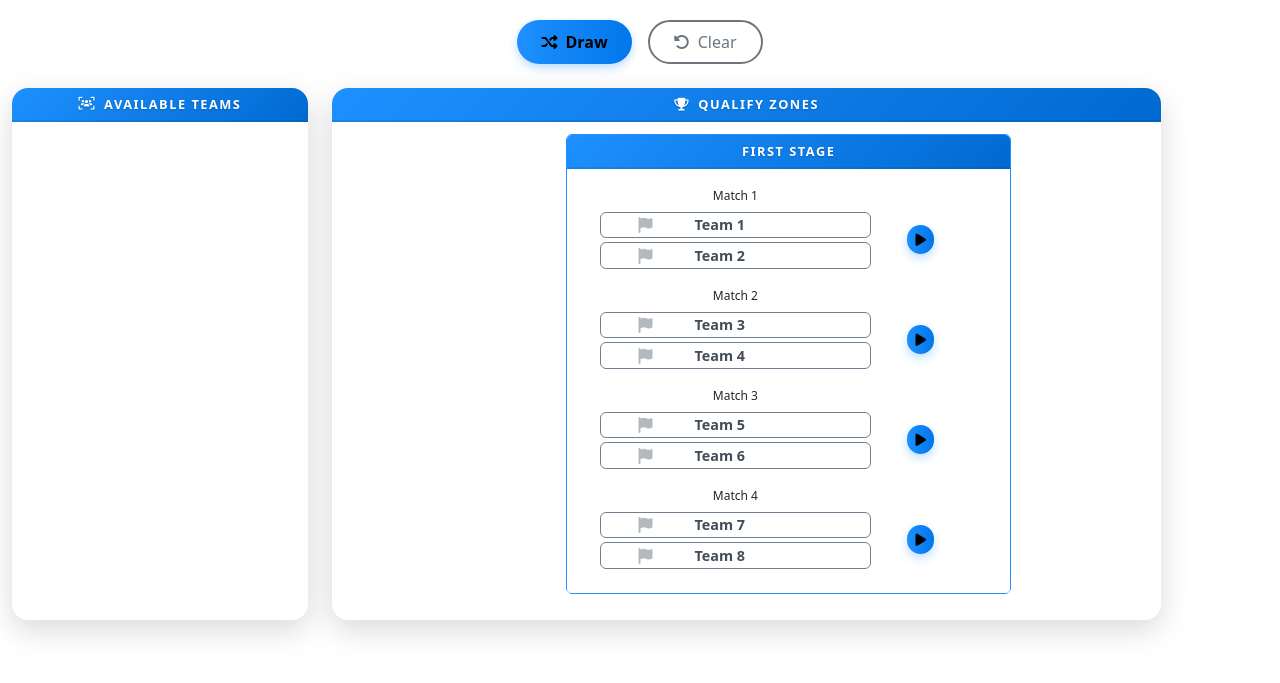
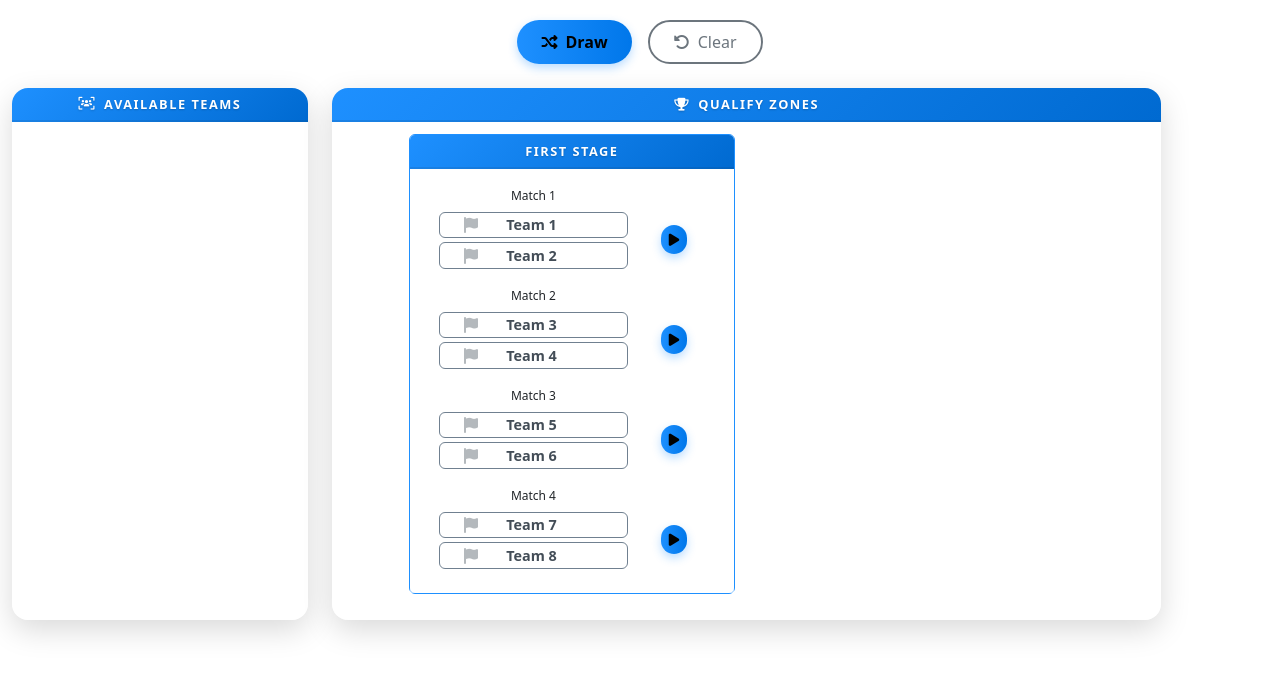
Before and after one commit to jcarayacorrea/PES2020RTWC, a Django app: template templates/europa/playoff.html in a window 1280 px wide. Shown: the part 203-886 px from the top of the page. Run offline with Django 4.2, Linux system fonts and the light colour scheme; the template is opened without the code that fills it, so the values that code supplies are empty; style sheets or scripts are compiled from the project's sources; some libraries are stand-ins or nearby versions.

Commit message:
upgrade playoff look and fill

```diff
--- a/templates/europa/playoff.html
+++ b/templates/europa/playoff.html
@@ -45,8 +45,8 @@
 
                         <div data-loading-aria-busy data-loading-class="d-none">
                             <div class="row mb-5">
-                                <div class="col-10 ">
-                                    <div class="card card-border offset-md-4">
+                                <div class="col-md-6">
+                                    <div class="card card-border offset-md-2">
                                         <div class="soccer-card-header">First Stage</div>
                                         <div class="soccer-card-body">
                                             <div class="p-2" data-loading-states>
```
